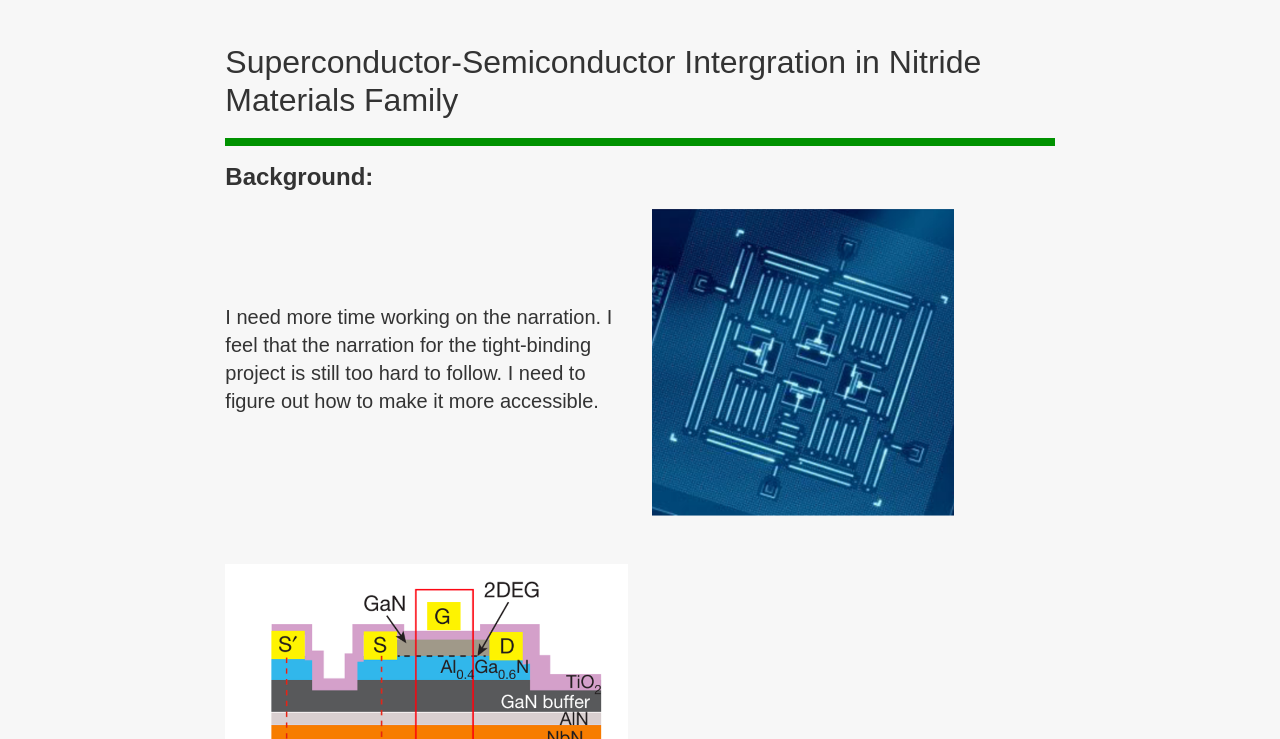
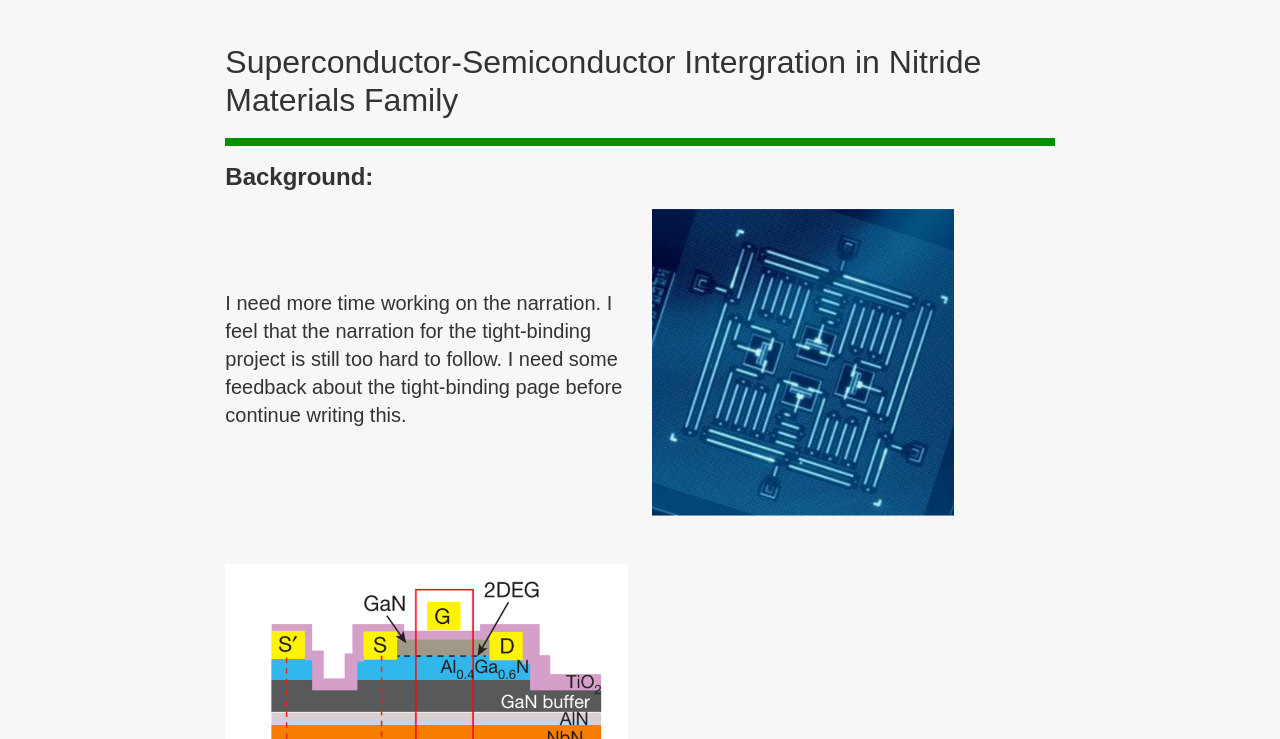
Before and after one commit to zsxqblz/personal_website, a plain HTML site: page nitride_superconductivity.html in a window 1280 px wide. Shown: the part 61-800 px from the top of the page. Drawn offline with nearby package versions, Linux system fonts and the light colour scheme.

Commit message:
comment on nitride

```diff
--- a/nitride_superconductivity.html
+++ b/nitride_superconductivity.html
@@ -74,7 +74,7 @@
             <div class="col-sm-2 text-cblack"></div>
             <div class="col-sm-4 text-cblack vertical_center">
                 <p class="h5 overview">
-                    I need more time working on the narration. I feel that the narration for the tight-binding project is still too hard to follow. I need to figure out how to make it more accessible.
+                    I need more time working on the narration. I feel that the narration for the tight-binding project is still too hard to follow. I need some feedback about the tight-binding page before continue writing this.
                 </p>
             </div>
             <div class="col-sm-4 text-cblack">
```
Also changed, not shown: 1 other file.
